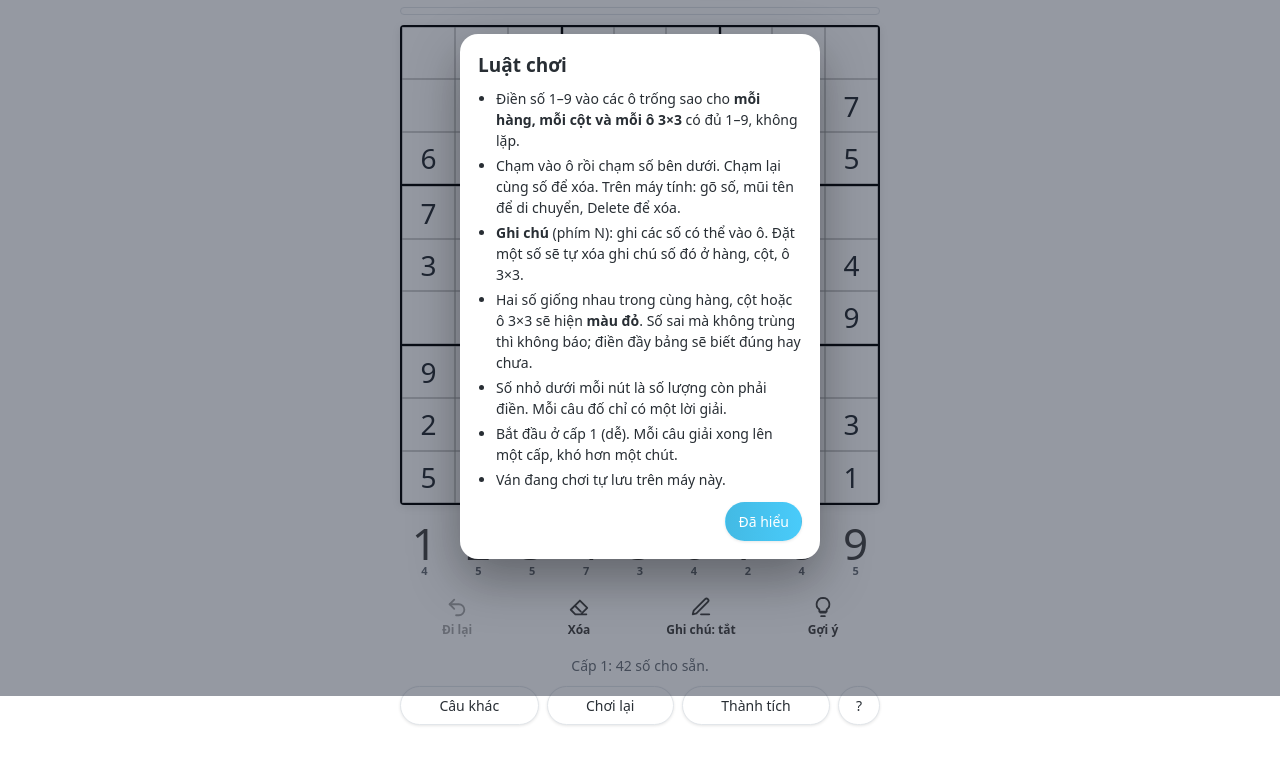
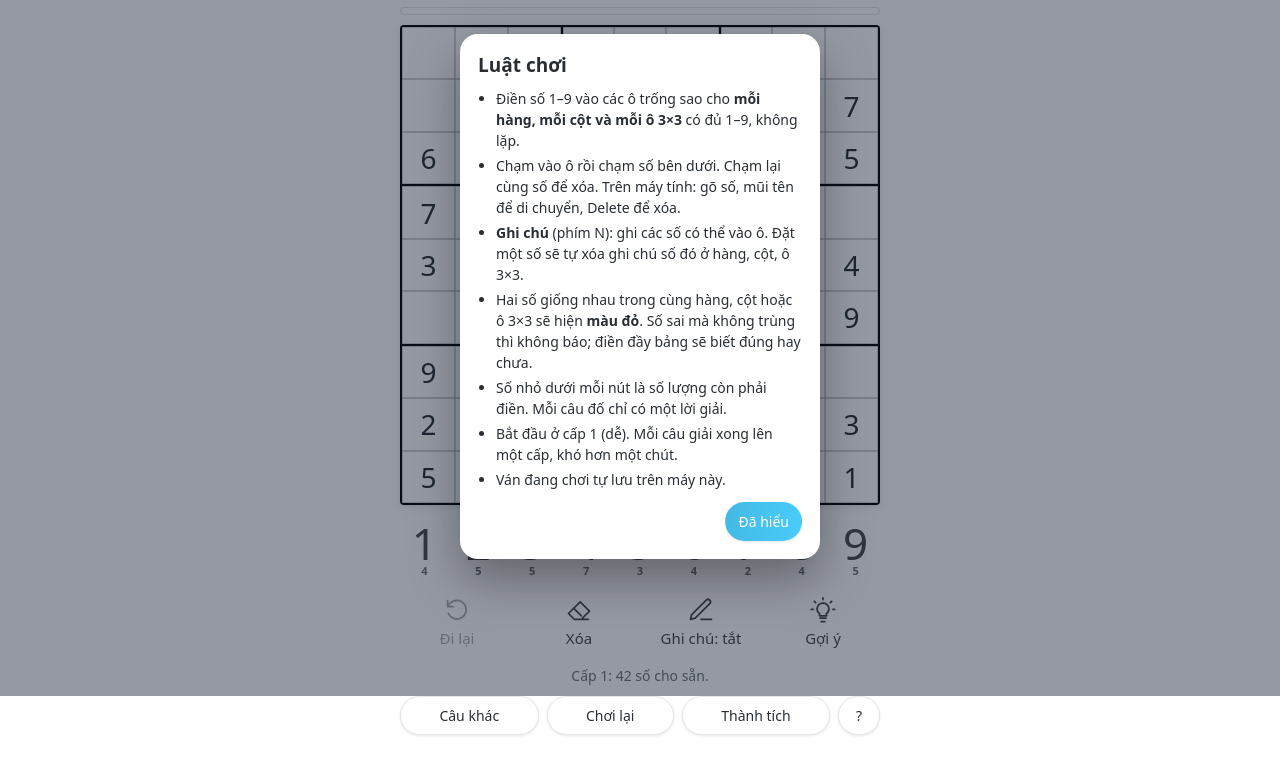
Before and after one commit to gaixixon/webgame, a plain HTML site: page sudoku/index.html in a window 1280 px wide. Shown: the part 104-863 px from the top of the page. Drawn offline with Linux system fonts and the light colour scheme.

Commit message:
Sudoku: tool icons like Sudoku Offline (bigger thin-line icons, round undo arrow, bulb with rays, regular-weight labels)
Co-Authored-By: Claude Opus 5.5 <noreply@anthropic.com>

```diff
--- a/sudoku/index.html
+++ b/sudoku/index.html
@@ -118,8 +118,8 @@ body{ background:var(--page); color:var(--text);
 .pad button small{ font-size:11px; font-weight:600; color:var(--muted); }
 .pad button.used{ opacity:.25; }
 .tools{ display:grid; grid-template-columns:repeat(4,1fr); gap:8px; margin-top:10px; }
-.tools button{ display:flex; flex-direction:column; align-items:center; gap:3px; font-size:12px; font-weight:600; padding:8px 4px; border-radius:12px; }
-.tools button svg{ width:22px; height:22px; }
+.tools button{ display:flex; flex-direction:column; align-items:center; gap:4px; font-size:15px; font-weight:400; padding:8px 4px; border-radius:12px; }
+.tools button svg{ width:28px; height:28px; }
 .tools button{ border:0; box-shadow:none; background:transparent; color:var(--tool); }
 .tools button:hover{ background:var(--btn-hover); }
 .tools button svg{ color:var(--tool); }
@@ -182,10 +182,10 @@ table.hs td.d{ text-align:right; color:var(--muted); font-size:12px; }
 
     <div class="pad" id="pad" aria-label="Bàn số"></div>
     <div class="tools">
-        <button id="undoBtn" title="Đi lại (Ctrl+Z)"><svg viewBox="0 0 24 24" fill="none" stroke="currentColor" stroke-width="2" stroke-linecap="round" stroke-linejoin="round" aria-hidden="true"><path d="M9 14L4 9l5-5"/><path d="M4 9h10a6 6 0 0 1 0 12h-3"/></svg>Đi lại</button>
-        <button id="eraseBtn" title="Xóa ô (Delete)"><svg viewBox="0 0 24 24" fill="none" stroke="currentColor" stroke-width="2" stroke-linecap="round" stroke-linejoin="round" aria-hidden="true"><path d="M20 20H8l-5-5 10-10 8 8-6 6"/><path d="M8 11l6 6"/></svg>Xóa</button>
-        <button id="notesBtn" title="Ghi chú (N)" aria-pressed="false"><svg viewBox="0 0 24 24" fill="none" stroke="currentColor" stroke-width="2" stroke-linecap="round" stroke-linejoin="round" aria-hidden="true"><path d="M12 20h9"/><path d="M16.5 3.5a2.1 2.1 0 0 1 3 3L7 19l-4 1 1-4z"/></svg><span id="notesTxt">Ghi chú: tắt</span></button>
-        <button id="hintBtn" title="Gợi ý: điền đúng một ô"><svg viewBox="0 0 24 24" fill="none" stroke="currentColor" stroke-width="2" stroke-linecap="round" stroke-linejoin="round" aria-hidden="true"><path d="M9 18h6M10 22h4"/><path d="M12 2a7 7 0 0 0-4 12.7V17h8v-2.3A7 7 0 0 0 12 2z"/></svg>Gợi ý</button>
+        <button id="undoBtn" title="Đi lại (Ctrl+Z)"><svg viewBox="0 0 24 24" fill="none" stroke="currentColor" stroke-width="1.5" stroke-linecap="round" stroke-linejoin="round" aria-hidden="true"><path d="M4 4v5h5"/><path d="M4.6 15A8 8 0 1 0 6 6.3L4 9"/></svg>Đi lại</button>
+        <button id="eraseBtn" title="Xóa ô (Delete)"><svg viewBox="0 0 24 24" fill="none" stroke="currentColor" stroke-width="1.5" stroke-linecap="round" stroke-linejoin="round" aria-hidden="true"><path d="M20 20H8l-5-5 10-10 8 8-6 6"/><path d="M8 11l6 6"/></svg>Xóa</button>
+        <button id="notesBtn" title="Ghi chú (N)" aria-pressed="false"><svg viewBox="0 0 24 24" fill="none" stroke="currentColor" stroke-width="1.5" stroke-linecap="round" stroke-linejoin="round" aria-hidden="true"><path d="M12 20h9"/><path d="M16.5 3.5a2.1 2.1 0 0 1 3 3L7 19l-4 1 1-4z"/></svg><span id="notesTxt">Ghi chú: tắt</span></button>
+        <button id="hintBtn" title="Gợi ý: điền đúng một ô"><svg viewBox="0 0 24 24" fill="none" stroke="currentColor" stroke-width="1.5" stroke-linecap="round" stroke-linejoin="round" aria-hidden="true"><path d="M9.5 19h5M10.5 22h3"/><path d="M12 6a5 5 0 0 0-3 9v2h6v-2a5 5 0 0 0-3-9z"/><path d="M12 1.5v1.5M4.6 4.6l1.1 1.1M19.4 4.6l-1.1 1.1M2 11.5h1.5M20.5 11.5H22"/></svg>Gợi ý</button>
     </div>
 
     <div id="msg"></div>
```
